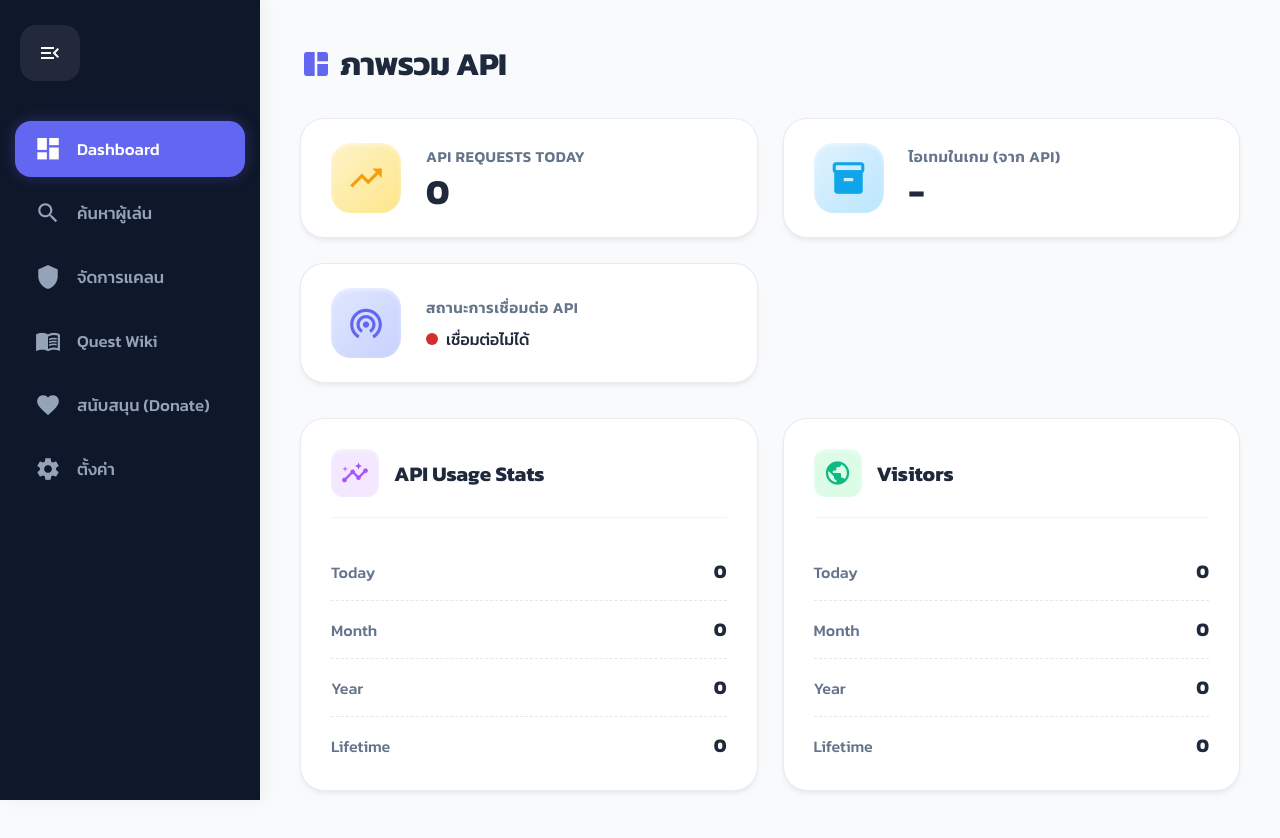
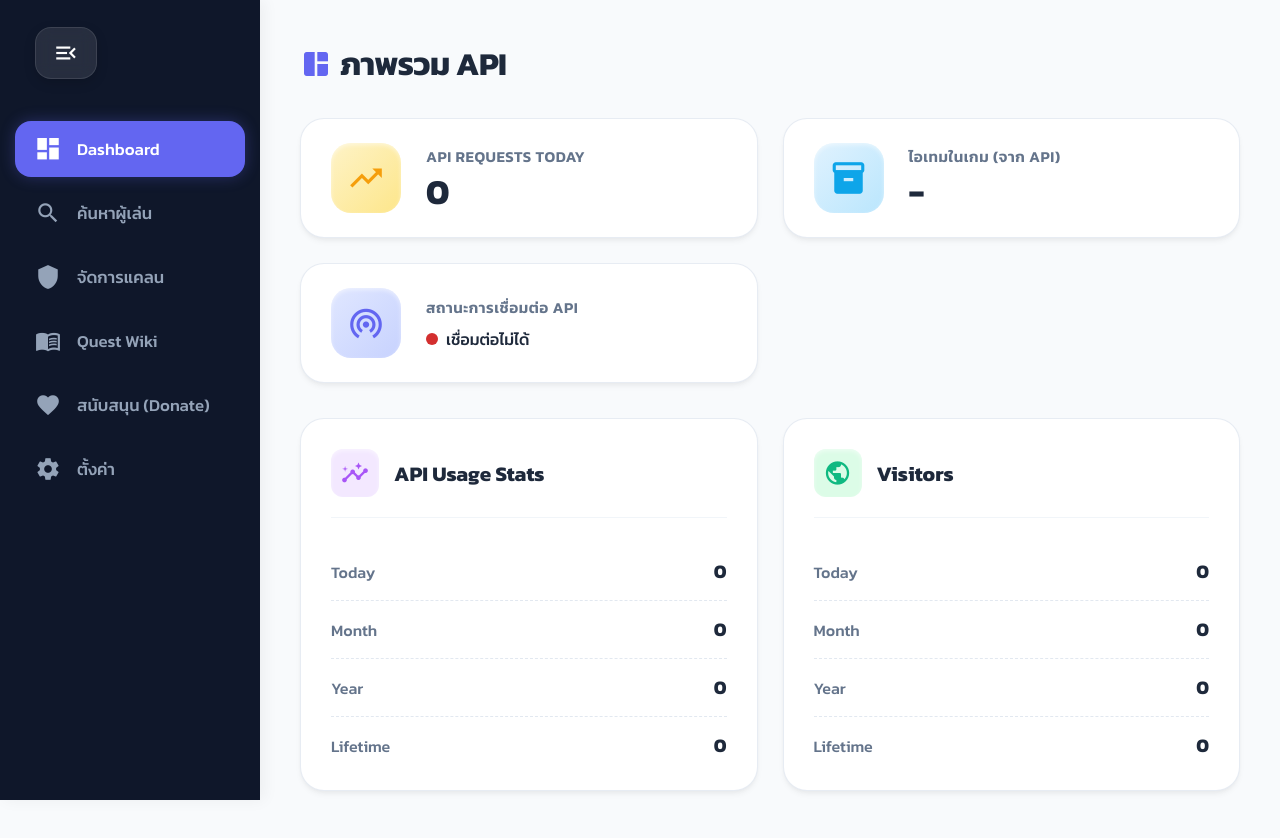
Before and after one commit to pingggch/wolvesville-api-web-page, a website: page index.html in a window 1280 px wide. Both pictures are taken after a click on the button "menu". Drawn offline with nearby package versions, Linux system fonts and the light colour scheme; no server answers.

Commit message:
Update styles.css

```diff
--- a/styles.css
+++ b/styles.css
@@ -111,26 +111,50 @@ body {
 
 .app-container.sidebar-pushed .sidebar-header {
     justify-content: flex-start;
-    padding-left: 5px;
+    padding-left: 20px; /* ขยับให้ตรงกับปุ่มเมนูด้านล่างพอดี */
 }
 
 .hamburger-btn {
-    background: rgba(255,255,255,0.08);
-    border: none;
+    background: rgba(255, 255, 255, 0.05); /* โปร่งแสงให้ดูเป็นกระจก */
+    border: 1px solid rgba(255, 255, 255, 0.1); /* ขอบบางๆ เพิ่มมิติ */
+    backdrop-filter: blur(8px); /* เบลอพื้นหลัง */
     color: white;
-    width: 56px;
-    height: 56px;
+    width: 52px;
+    height: 52px;
     border-radius: 16px;
     cursor: pointer;
-    transition: all 0.3s cubic-bezier(0.25, 0.8, 0.25, 1);
+    transition: all 0.3s cubic-bezier(0.34, 1.56, 0.64, 1); /* เด้งสมูทๆ */
     display: flex;
     align-items: center;
     justify-content: center;
     margin: 0 auto;
+    box-shadow: 0 4px 12px rgba(0, 0, 0, 0.15); /* เงาลอยเบาๆ */
 }
 
-.app-container.sidebar-pushed .hamburger-btn { margin: 0; }
-.hamburger-btn:hover { background: rgba(255,255,255,0.15); transform: scale(1.05); }
+.app-container.sidebar-pushed .hamburger-btn {
+    margin: 0;
+    background: rgba(255, 255, 255, 0.1); /* สว่างขึ้นตอนกางเมนูออก */
+}
+
+.hamburger-btn:hover {
+    background: rgba(255, 255, 255, 0.15);
+    transform: translateY(-2px); /* ลอยขึ้นตอนชี้เมาส์ */
+    box-shadow: 0 8px 16px rgba(0, 0, 0, 0.2);
+    border-color: rgba(255, 255, 255, 0.2);
+}
+
+.hamburger-btn:active {
+    transform: translateY(1px) scale(0.95); /* ยุบลงตอนกด */
+}
+
+.hamburger-btn .material-icons {
+    font-size: 26px;
+    transition: transform 0.2s ease;
+}
+
+.hamburger-btn:hover .material-icons {
+    transform: scale(1.1); /* ไอคอนขยายตอนชี้เมาส์ */
+}
 
 nav ul {
     list-style: none;
```
